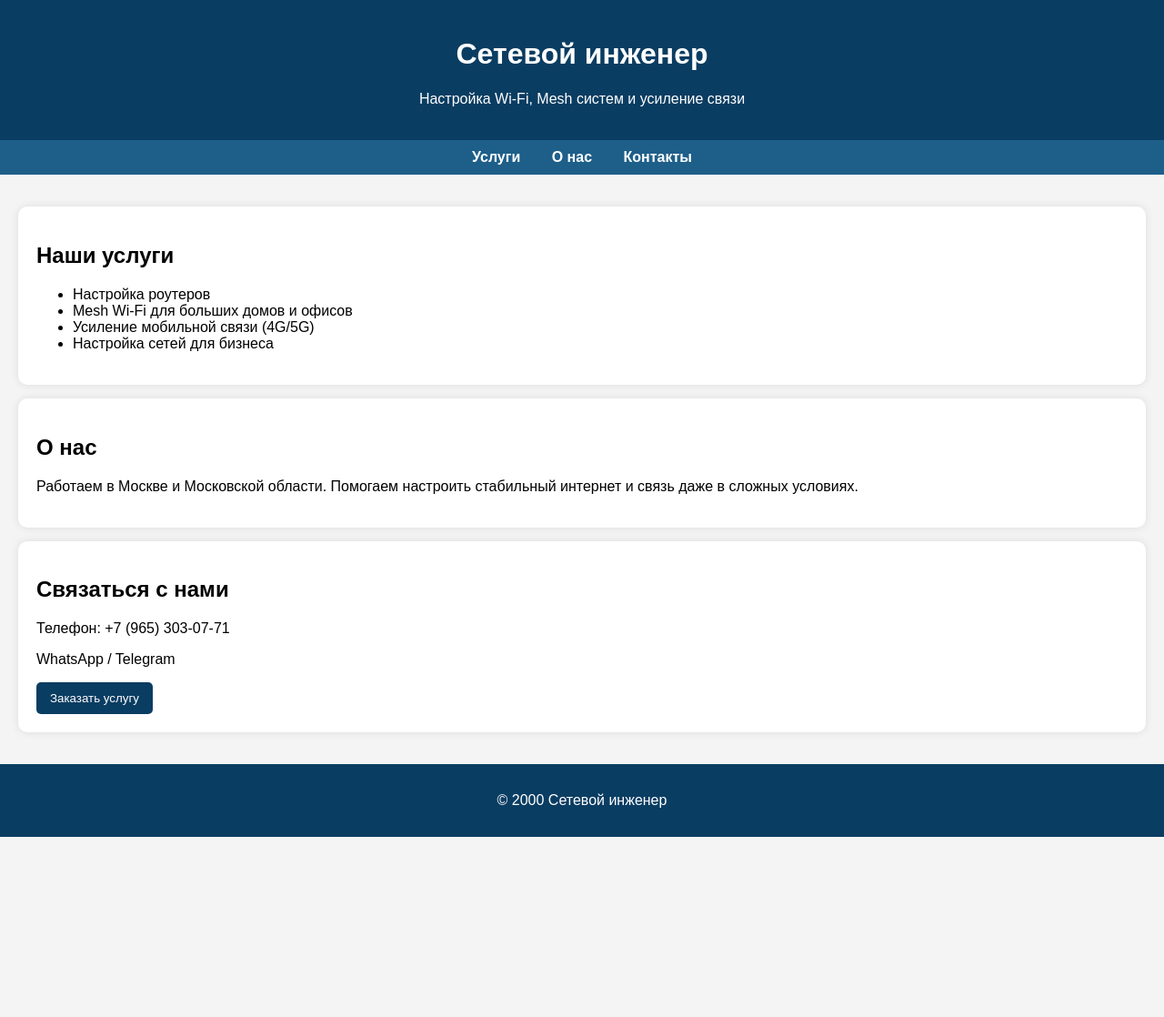
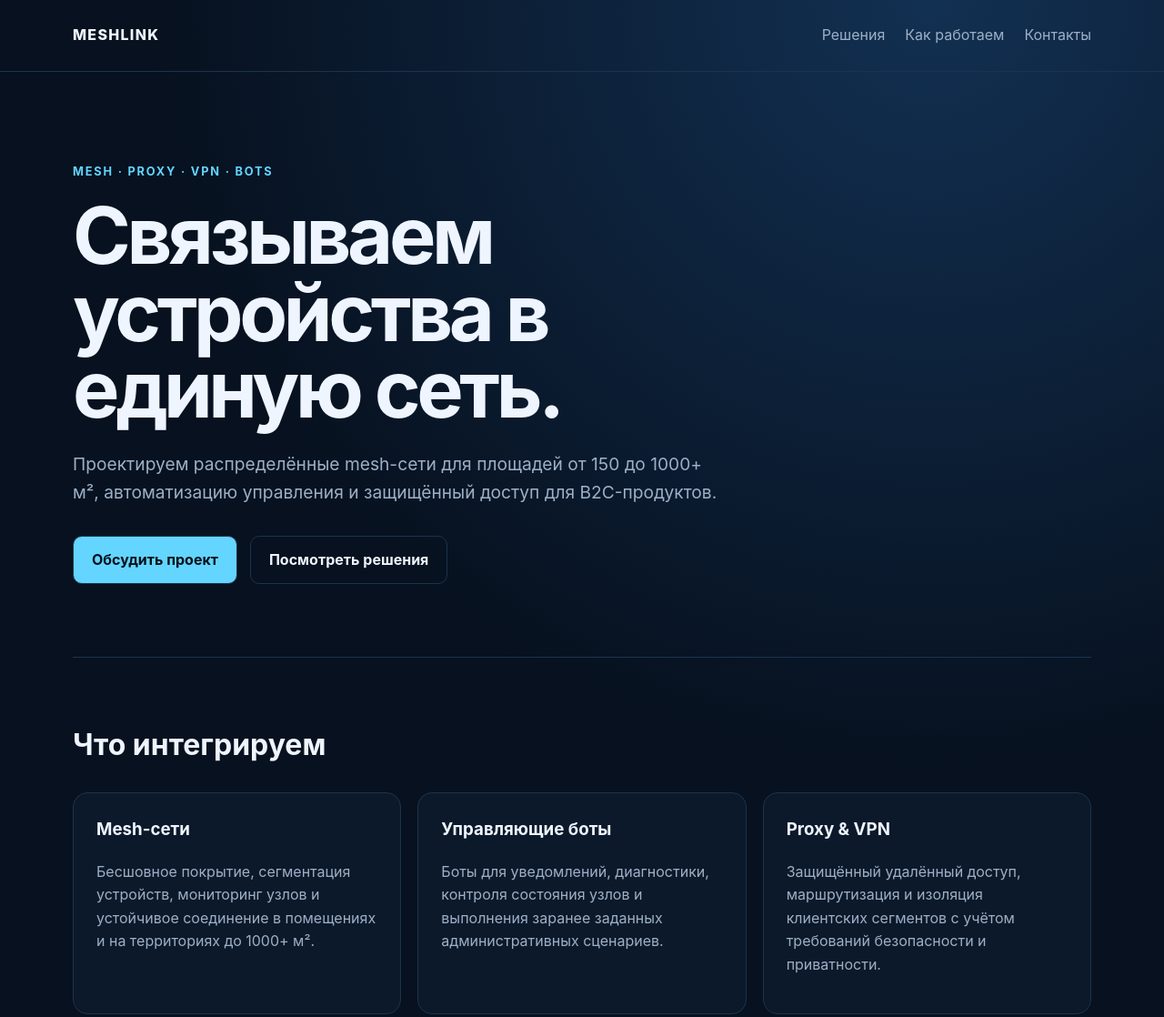
Before and after one commit to Stivvsv/my-site, a plain HTML site: page index.html in a window 1280 px wide. Shown: the top 1118 px of the page at 91% size. Before the commit the page ends 920 px from the top, so only its background shows below. Drawn offline with Linux system fonts and the light colour scheme.

Commit message:
Redesign landing page for mesh networks and secure connectivity

```diff
--- a/index.html
+++ b/index.html
@@ -1,100 +1,64 @@
-<!DOCTYPE html>
+<!doctype html>
 <html lang="ru">
 <head>
-    <meta charset="UTF-8">
-    <meta name="viewport" content="width=device-width, initial-scale=1.0">
-    <title>Сетевой инженер в Москве</title>
-    <style>
-        body {
-            font-family: Arial, sans-serif;
-            margin: 0;
-            background-color: #f4f4f4;
-        }
-        header {
-            background: #0a3d62;
-            color: white;
-            padding: 20px;
-            text-align: center;
-        }
-        nav {
-            background: #1e5f8a;
-            padding: 10px;
-            text-align: center;
-        }
-        nav a {
-            color: white;
-            margin: 0 15px;
-            text-decoration: none;
-            font-weight: bold;
-        }
-        .container {
-            padding: 20px;
-        }
-        .card {
-            background: white;
-            padding: 20px;
-            margin: 15px 0;
-            border-radius: 10px;
-            box-shadow: 0 0 10px rgba(0,0,0,0.1);
-        }
-        footer {
-            background: #0a3d62;
-            color: white;
-            text-align: center;
-            padding: 15px;
-        }
-        button {
-            background: #0a3d62;
-            color: white;
-            border: none;
-            padding: 10px 15px;
-            border-radius: 5px;
-            cursor: pointer;
-        }
-    </style>
+  <meta charset="utf-8">
+  <meta name="viewport" content="width=device-width, initial-scale=1">
+  <meta name="description" content="Интеграция mesh-сетей, защищённые прокси и VPN, управляющие боты и решения для B2C.">
+  <title>MeshLink — распределённые сети и безопасное подключение</title>
+  <style>
+    :root { --bg:#07111f; --card:#0d1b2e; --text:#eef5ff; --muted:#9db0c7; --accent:#63d5ff; --line:#1c334d; }
+    * { box-sizing:border-box; }
+    body { margin:0; font-family:Inter,system-ui,-apple-system,Segoe UI,sans-serif; color:var(--text); background:radial-gradient(circle at 80% 0%,#123052 0,transparent 38%),var(--bg); line-height:1.6; }
+    .wrap { width:min(1120px,92%); margin:auto; }
+    header { padding:26px 0; border-bottom:1px solid var(--line); }
+    nav { display:flex; justify-content:space-between; align-items:center; gap:20px; }
+    .logo { font-weight:800; letter-spacing:.08em; }
+    nav a { color:var(--muted); text-decoration:none; margin-left:22px; }
+    nav a:hover { color:var(--text); }
+    .hero { padding:100px 0 80px; max-width:850px; }
+    .eyebrow { color:var(--accent); font-weight:700; text-transform:uppercase; letter-spacing:.14em; font-size:.8rem; }
+    h1 { font-size:clamp(2.7rem,7vw,5.4rem); line-height:.98; margin:18px 0 24px; letter-spacing:-.05em; }
+    .lead { font-size:1.2rem; color:var(--muted); max-width:720px; }
+    .actions { margin-top:32px; display:flex; gap:14px; flex-wrap:wrap; }
+    .btn { display:inline-block; padding:13px 20px; border-radius:10px; text-decoration:none; font-weight:700; border:1px solid var(--line); }
+    .primary { background:var(--accent); color:#04101b; }
+    .secondary { color:var(--text); }
+    section { padding:70px 0; border-top:1px solid var(--line); }
+    h2 { font-size:2rem; margin-top:0; }
+    .grid { display:grid; grid-template-columns:repeat(3,1fr); gap:18px; }
+    .card { background:rgba(13,27,46,.78); border:1px solid var(--line); border-radius:16px; padding:25px; }
+    .card h3 { margin-top:0; }
+    .card p, .note { color:var(--muted); }
+    .steps { display:grid; grid-template-columns:repeat(4,1fr); gap:14px; }
+    .step strong { display:block; color:var(--accent); font-size:.8rem; margin-bottom:8px; }
+    footer { padding:35px 0 50px; color:var(--muted); font-size:.9rem; }
+    @media (max-width:800px) { .grid,.steps { grid-template-columns:1fr; } nav a { margin-left:10px; } .hero { padding-top:70px; } }
+  </style>
 </head>
 <body>
-
-<header>
-    <h1>Сетевой инженер</h1>
-    <p>Настройка Wi‑Fi, Mesh систем и усиление связи</p>
-</header>
-
-<nav>
-    <a href="#services">Услуги</a>
-    <a href="#about">О нас</a>
-    <a href="#contact">Контакты</a>
-</nav>
-
-<div class="container">
-
-    <div id="services" class="card">
-        <h2>Наши услуги</h2>
-        <ul>
-            <li>Настройка роутеров</li>
-            <li>Mesh Wi‑Fi для больших домов и офисов</li>
-            <li>Усиление мобильной связи (4G/5G)</li>
-            <li>Настройка сетей для бизнеса</li>
-        </ul>
-    </div>
-
-    <div id="about" class="card">
-        <h2>О нас</h2>
-        <p>Работаем в Москве и Московской области. Помогаем настроить стабильный интернет и связь даже в сложных условиях.</p>
-    </div>
-
-    <div id="contact" class="card">
-        <h2>Связаться с нами</h2>
-        <p>Телефон: +7 (965) 303-07-71</p>
-        <p>WhatsApp / Telegram</p>
-        <button onclick="alert('Позвоните нам!')">Заказать услугу</button>
-    </div>
-
-</div>
-
-<footer>
-    <p>© 2000 Сетевой инженер</p>
-</footer>
-
+  <header>
+    <div class="wrap"><nav><div class="logo">MESHLINK</div><div><a href="#solutions">Решения</a><a href="#process">Как работаем</a><a href="#contact">Контакты</a></div></nav></div>
+  </header>
+  <main><div class="wrap">
+    <section class="hero" style="border-top:0">
+      <div class="eyebrow">Mesh · Proxy · VPN · Bots</div>
+      <h1>Связываем устройства в единую сеть.</h1>
+      <p class="lead">Проектируем распределённые mesh-сети для площадей от 150 до 1000+ м², автоматизацию управления и защищённый доступ для B2C-продуктов.</p>
+      <div class="actions"><a class="btn primary" href="#contact">Обсудить проект</a><a class="btn secondary" href="#solutions">Посмотреть решения</a></div>
+    </section>
+    <section id="solutions"><h2>Что интегрируем</h2><div class="grid">
+      <article class="card"><h3>Mesh-сети</h3><p>Бесшовное покрытие, сегментация устройств, мониторинг узлов и устойчивое соединение в помещениях и на территориях до 1000+ м².</p></article>
+      <article class="card"><h3>Управляющие боты</h3><p>Боты для уведомлений, диагностики, контроля состояния узлов и выполнения заранее заданных административных сценариев.</p></article>
+      <article class="card"><h3>Proxy & VPN</h3><p>Защищённый удалённый доступ, маршрутизация и изоляция клиентских сегментов с учётом требований безопасности и приватности.</p></article>
+    </div></section>
+    <section id="process"><h2>От схемы до работающей системы</h2><div class="steps">
+      <div class="step"><strong>01 · АУДИТ</strong>Радиопланирование и требования площадки.</div>
+      <div class="step"><strong>02 · АРХИТЕКТУРА</strong>Схема узлов, сегментов и сервисов.</div>
+      <div class="step"><strong>03 · ИНТЕГРАЦИЯ</strong>Настройка сети, автоматизации и защищённого доступа.</div>
+      <div class="step"><strong>04 · КОНТРОЛЬ</strong>Мониторинг, диагностика и сопровождение.</div>
+    </div><p class="note">Решения проектируются для легитимного использования и с учётом требований безопасности, приватности и правил площадки.</p></section>
+    <section id="contact"><h2>Готовы обсудить задачу?</h2><p class="lead">Опишите площадь, количество устройств и сценарии использования — подготовим архитектуру следующего шага.</p><a class="btn primary" href="mailto:hello@example.com">Связаться с нами</a></section>
+  </div></main>
+  <footer><div class="wrap">© 2026 MeshLink. Secure connectivity & automation.</div></footer>
 </body>
 </html>
```
